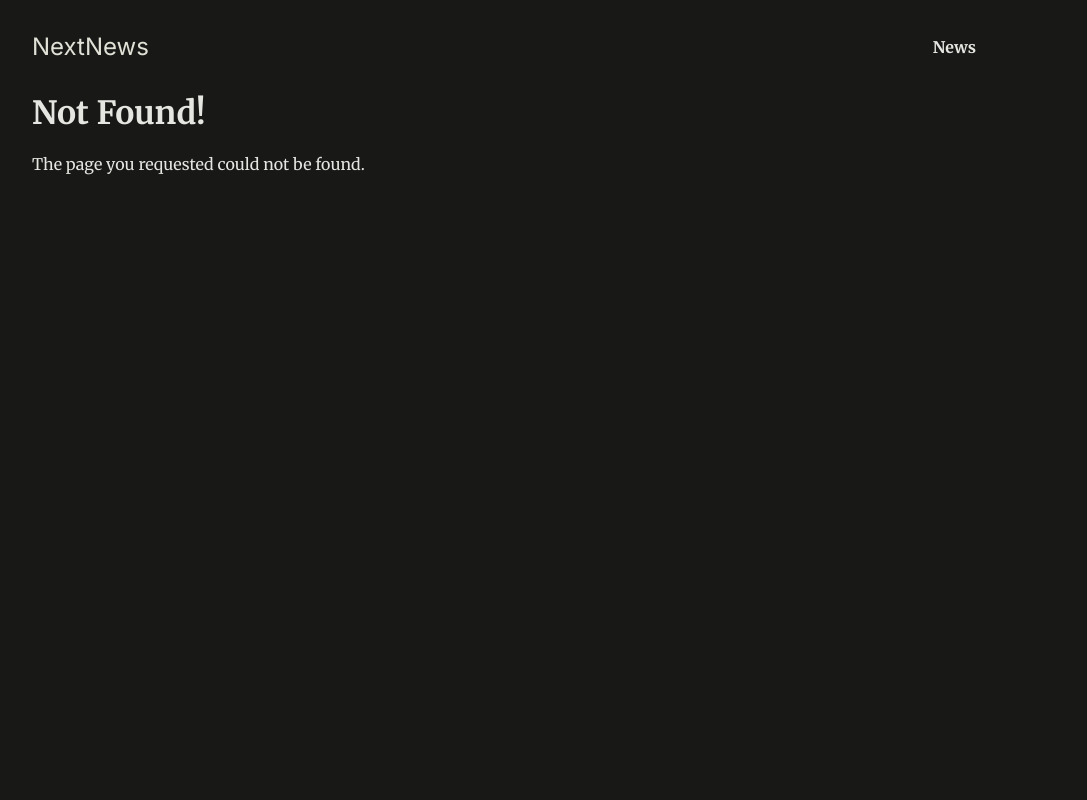
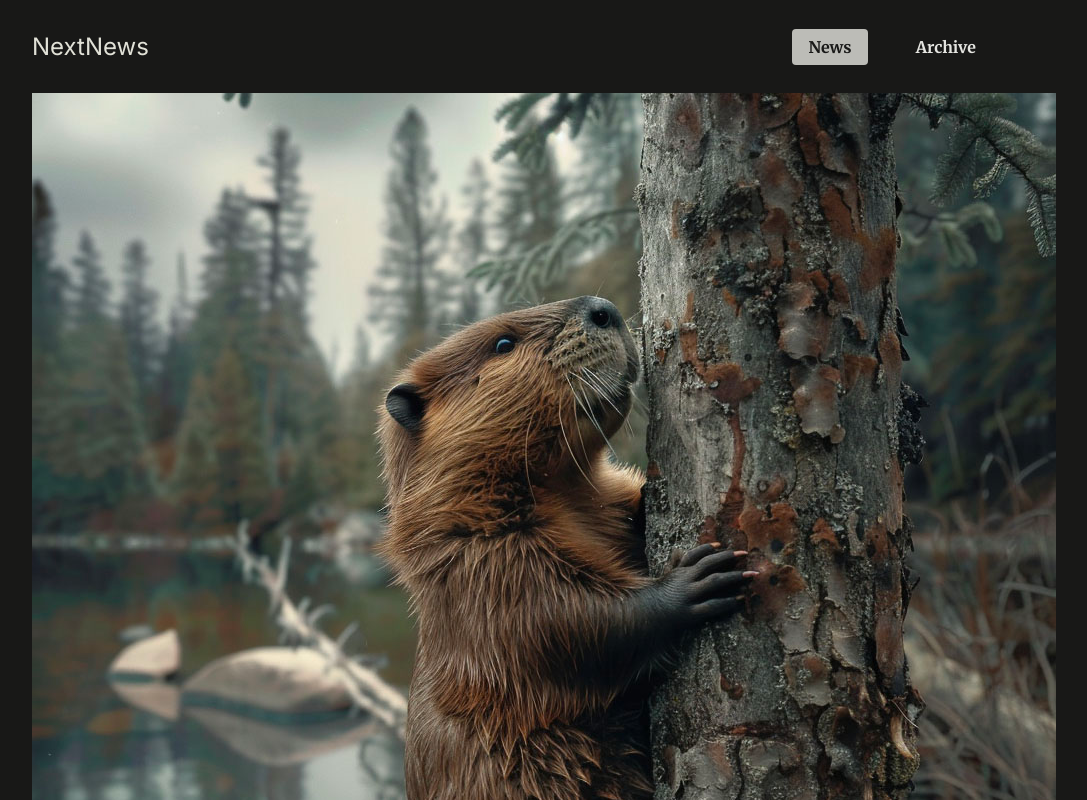
Before and after one commit to mmbapin/next-t-blog, a Next.js app: page /news/beaver-plague/image in a window 1280 px wide. Before the commit this address had no page. Shown: the top 800 px of the page, without its empty margins (128-1215 px from the left). Built offline with nearby package versions, Linux system fonts and the light colour scheme.

Commit message:
149 done

```diff
--- /dev/null
+++ b/app/news/[newsSlug]/image/page.js
@@ -0,0 +1,18 @@
+import React from 'react'
+import { DUMMY_NEWS } from '@/dummy-news';
+import { notFound } from 'next/navigation';
+
+const ImagePage = ({params}) => {
+  const newsItemSlug = params.newsSlug;
+  const newsItem = DUMMY_NEWS.find((item) => item.slug === newsItemSlug);
+    if(!newsItem){
+      notFound()
+    }
+  return (
+    <div className='fullscreen-image'>
+      <img src={`/images/news/${newsItem.image}`} alt={newsItem.title} />
+    </div>
+  )
+}
+
+export default ImagePage
--- a/app/news/[newsSlug]/page.js
+++ b/app/news/[newsSlug]/page.js
@@ -1,6 +1,7 @@
 import React from 'react';
 import { DUMMY_NEWS } from '@/dummy-news';
 import { notFound } from 'next/navigation';
+import Link from 'next/link';
 
 const NewsDetailsPage = ({ params }) => {
 	const newsId = params.newsSlug;
@@ -11,7 +12,9 @@ const NewsDetailsPage = ({ params }) => {
 	return (
 		<article className='news-article'>
 			<header>
-				<img src={`/images/news/${newsItem.image}`} alt={`${newsItem.title}`} />
+				<Link href={`/news/${newsItem.slug}/image`}>
+					<img src={`/images/news/${newsItem.image}`} alt={`${newsItem.title}`} />
+				</Link>
 				<h1>{newsItem.title}</h1>
 				<time dateTime={newsItem.date}>{newsItem.date}</time>
 			</header>
--- a/components/main-header/main-header.js
+++ b/components/main-header/main-header.js
@@ -1,7 +1,8 @@
 import React from 'react';
+import NavLink from "@/components/nav-link/nav-link"
 import Link from 'next/link';
+const MainHeader = () => {
 
-const MainHeader = () => {
 	return (
 		<header id="main-header">
       <div id="logo">
@@ -10,7 +11,10 @@ const MainHeader = () => {
       <nav>
         <ul>
           <li>
-            <Link href="/news">News</Link>
+            <NavLink href="/news">News</NavLink>
+          </li>
+          <li>
+            <NavLink href="/archive">Archive</NavLink>
           </li>
         </ul>
       </nav>
--- /dev/null
+++ b/components/nav-link/nav-link.js
@@ -0,0 +1,14 @@
+'use client'
+
+import React from 'react'
+import Link from 'next/link';
+import { usePathname } from 'next/navigation';
+
+const NavLink = ({href, children}) => {
+  const pathname = usePathname();
+  return (
+    <Link href={href} className={pathname.startsWith(href) ? 'active' : ''}>{children}</Link>
+  )
+}
+
+export default NavLink
```
Also changed, not shown: app/archive/@archive/[[...filter]]/error.js (added, +13 -0 lines), app/archive/@archive/[[...filter]]/page.js (+6 -2 lines), app/news/[newsSlug]/(.)image/page.js (added, +21 -0 lines).
